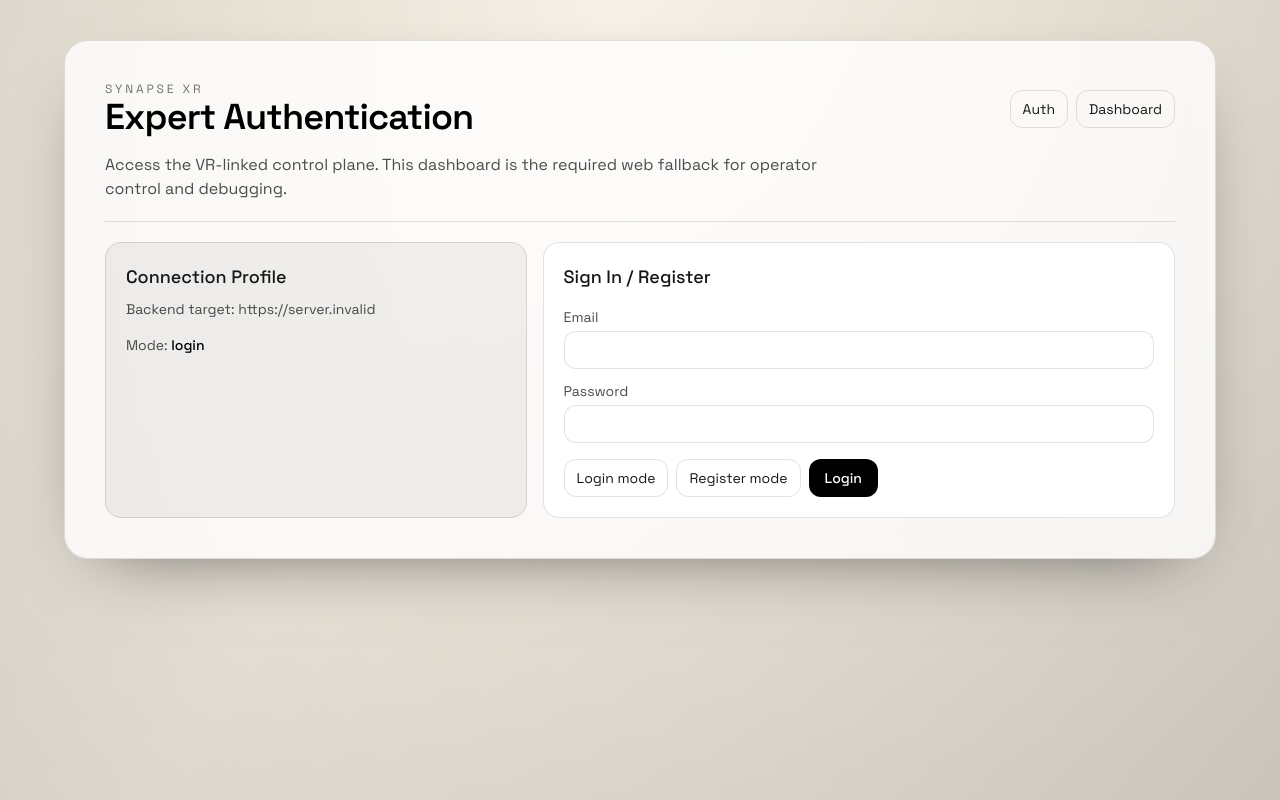
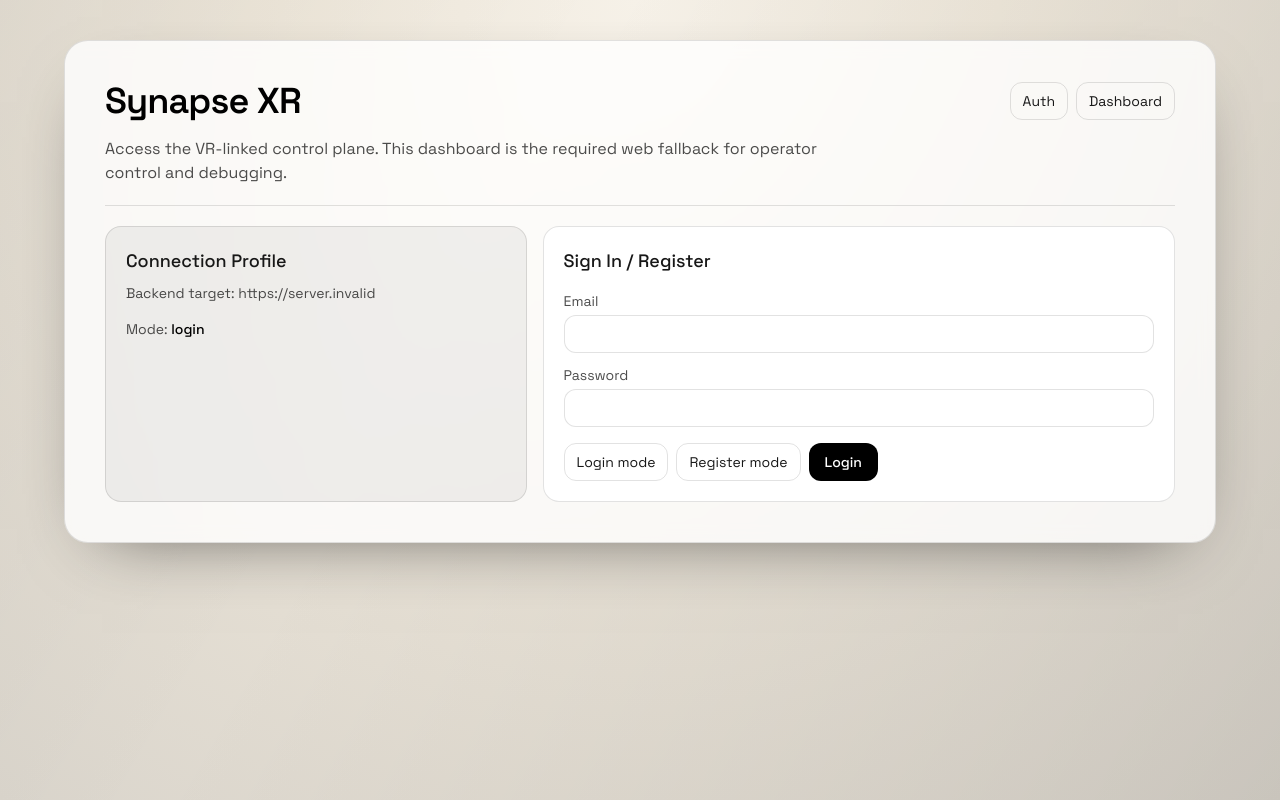
Before and after one commit to prayag-1771/Synapse_XR, a Next.js app in the folder expert-dashboard/: page /auth in a window 1280 px wide. Built offline with nearby package versions, Linux system fonts and the light colour scheme; no server answers.

Commit message:
ui updates

```diff
--- a/expert-dashboard/src/app/layout.tsx
+++ b/expert-dashboard/src/app/layout.tsx
@@ -14,8 +14,8 @@ const spaceMono = Space_Mono({
 });
 
 export const metadata: Metadata = {
-  title: "Synapse XR Expert Dashboard",
-  description: "Control surface for authentication, session management, and live AR data inspection.",
+  title: "Synapse XR",
+  description: "Web fallback interface for AR/VR session orchestration.",
 };
 
 export default function RootLayout({
--- a/expert-dashboard/src/components/auth-route-client.tsx
+++ b/expert-dashboard/src/components/auth-route-client.tsx
@@ -46,7 +46,7 @@ export default function AuthRouteClient() {
 
   return (
     <ConsoleShell
-      title="Expert Authentication"
+      title="Synapse XR"
       subtitle="Access the VR-linked control plane. This dashboard is the required web fallback for operator control and debugging."
     >
       <section className="grid gap-4 md:grid-cols-[2fr_3fr]">
--- a/expert-dashboard/src/components/console-shell.tsx
+++ b/expert-dashboard/src/components/console-shell.tsx
@@ -16,7 +16,9 @@ export default function ConsoleShell({ title, subtitle, children }: ConsoleShell
         <header className="flex flex-col gap-4 border-b border-black/10 pb-5">
           <div className="flex flex-wrap items-center justify-between gap-3">
             <div>
-              <p className="text-xs uppercase tracking-[0.24em] text-black/55">Synapse XR</p>
+              {title !== "Synapse XR" && (
+                <p className="text-xs uppercase tracking-[0.24em] text-black/55">Synapse XR</p>
+              )}
               <h1 className="text-2xl font-semibold tracking-tight text-black md:text-4xl">{title}</h1>
             </div>
             <nav className="flex items-center gap-2 text-sm">
--- a/expert-dashboard/src/components/dashboard-route-client.tsx
+++ b/expert-dashboard/src/components/dashboard-route-client.tsx
@@ -145,7 +145,7 @@ export default function DashboardRouteClient() {
 
   return (
     <ConsoleShell
-      title="Expert Dashboard"
+      title={user ? `${user.role.charAt(0).toUpperCase() + user.role.slice(1)}` : "Synapse XR"}
       subtitle="Session orchestration for hybrid AR/VR workflows. Worker remains AR-first while expert control runs VR-first with this web fallback. [Testing: All roles enabled; final version will restrict to expert/admin only]"
     >
       <section className="grid gap-4 md:grid-cols-2">
```
